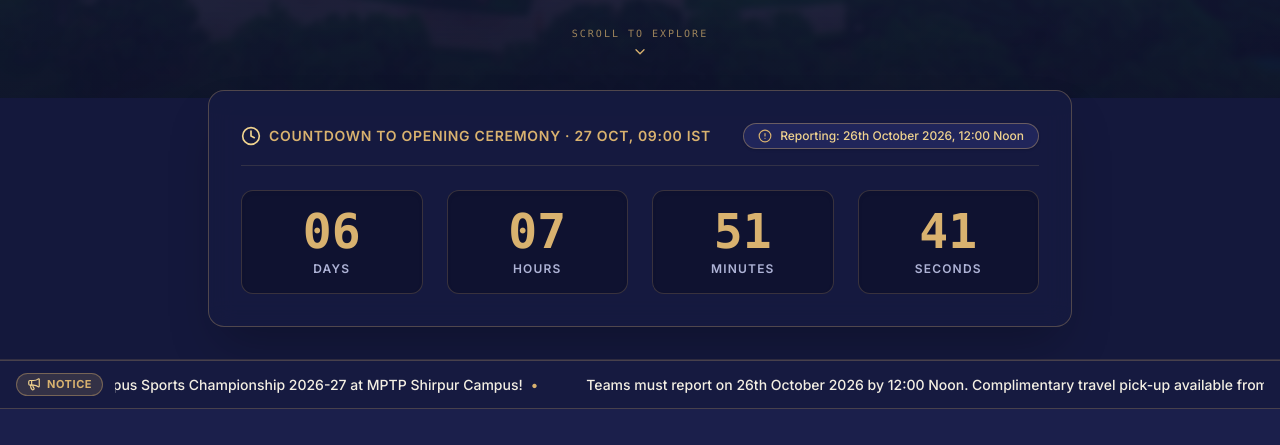
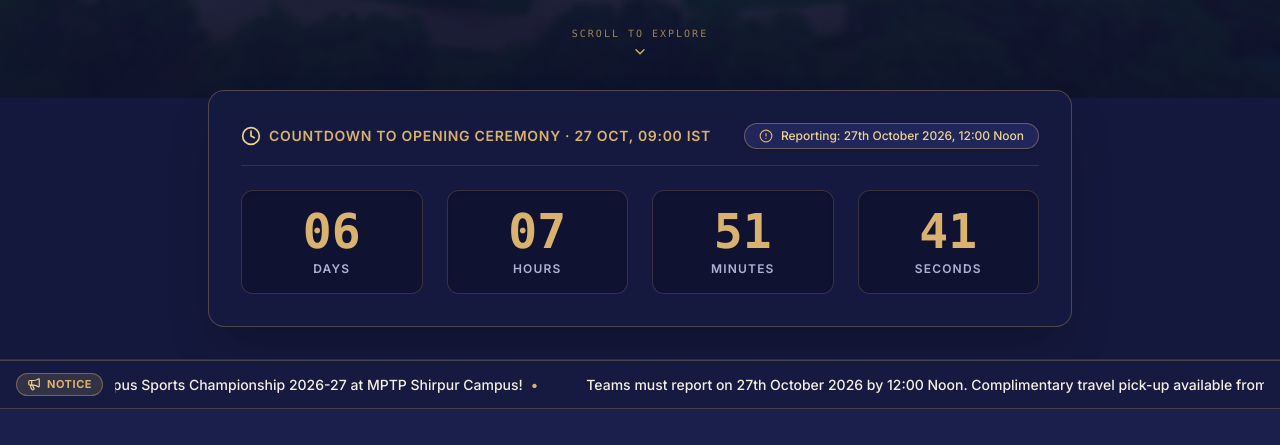
Before and after one commit to M270706/nmims-sports-championship, a Next.js app: page /home in a window 1280 px wide. Shown: the part 780-1225 px from the top of the page. Built offline with nearby package versions, Linux system fonts and the light colour scheme; no server answers; the database is empty.

Commit message:
Update championship reporting date to 27th October 2026, 12:00 Noon

```diff
--- a/src/app/actions/announcements.ts
+++ b/src/app/actions/announcements.ts
@@ -45,9 +45,9 @@ const DEFAULT_ANNOUNCEMENTS: AnnouncementItem[] = [
   {
     id: "ann-2",
     title: "Team Reporting Notice",
-    content: "Teams must report on 26th October 2026 by 12:00 Noon. Complimentary travel pick-up available from railway stations and airports.",
+    content: "Teams must report on 27th October 2026 by 12:00 Noon. Complimentary travel pick-up available from railway stations and airports.",
     startTime: "2026-10-25T08:00",
-    endTime: "2026-10-27T12:00",
+    endTime: "2026-10-27T18:00",
     priority: 2,
   },
   {
@@ -78,7 +78,7 @@ export async function getAnnouncementsAction(): Promise<AnnouncementItem[]> {
     title: a.title || "",
     content: a.content,
     priority: a.priority ?? 1,
-    startTime: a.start_time ? a.start_time.substring(0, 16) : "2026-10-26T09:00",
+    startTime: a.start_time ? a.start_time.substring(0, 16) : "2026-10-27T09:00",
     endTime: a.end_time ? a.end_time.substring(0, 16) : "2026-10-31T20:00",
   }));
 }
--- a/src/app/admin/announcements/page.tsx
+++ b/src/app/admin/announcements/page.tsx
@@ -13,7 +13,7 @@ import {
 export default function AdminAnnouncementsPage() {
   const [tickerList, setTickerList] = useState<AnnouncementItem[]>([]);
   const [content, setContent] = useState("");
-  const [startTime, setStartTime] = useState("2026-10-26T09:00");
+  const [startTime, setStartTime] = useState("2026-10-27T09:00");
   const [endTime, setEndTime] = useState("2026-10-31T20:00");
   const [priority, setPriority] = useState(1);
   const [editingItem, setEditingItem] = useState<AnnouncementItem | null>(null);
--- a/src/app/rules/page.tsx
+++ b/src/app/rules/page.tsx
@@ -71,7 +71,7 @@ export default function RulesPage() {
 
   const handleDownloadProforma = () => {
     alert(
-      "Eligibility Proforma template will be available for download from your campus sports director. Please submit on 26 October."
+      "Eligibility Proforma template will be available for download from your campus sports director. Please submit on 27th October 2026, 12:00 Noon."
     );
   };
 
--- a/src/app/travel/page.tsx
+++ b/src/app/travel/page.tsx
@@ -72,7 +72,7 @@ export default function TravelPage() {
                 Reporting Deadline
               </span>
               <h2 className="text-xl sm:text-2xl font-serif font-black text-gold-light mt-1">
-                Report on 26th October 2026 by 12:00 Noon
+                Reporting: 27th October 2026, 12:00 Noon
               </h2>
               <p className="text-xs sm:text-sm text-text-muted mt-1">
                 At Mukesh Patel Technology Park (MPTP), Shirpur Campus.
--- a/src/components/layout/Footer.tsx
+++ b/src/components/layout/Footer.tsx
@@ -235,7 +235,7 @@ export default function Footer() {
               Eligibility Rules
             </Link>
             <Link href="/travel" className="hover:text-gold transition-colors focus-visible:ring-1 focus-visible:ring-gold rounded">
-              Reporting: 26 Oct 12:00 Noon
+              Reporting: 27th Oct 2026, 12:00 Noon
             </Link>
             <Link href="/contact" className="hover:text-gold transition-colors focus-visible:ring-1 focus-visible:ring-gold rounded">
               Contact Us
--- a/src/components/ui/AnnouncementTicker.tsx
+++ b/src/components/ui/AnnouncementTicker.tsx
@@ -10,7 +10,7 @@ interface AnnouncementTickerProps {
 export default function AnnouncementTicker({
   announcements = [
     "Welcome to SVKM's NMIMS INTER CAMPUS SPORTS CHAMPIONSHIP 2026-27 at MPTP Shirpur Campus!",
-    "Teams must report on 26th October 2026 by 12:00 Noon. Complimentary travel pick-up available from railway stations and airports.",
+    "Teams must report on 27th October 2026 by 12:00 Noon. Complimentary travel pick-up available from railway stations and airports.",
     "Submit signed Eligibility Proforma and college ID on arrival at the accreditation desk.",
   ],
 }: AnnouncementTickerProps) {
--- a/src/components/ui/FAQAccordion.tsx
+++ b/src/components/ui/FAQAccordion.tsx
@@ -12,7 +12,7 @@ export const CHAMPIONSHIP_FAQS: FAQItem[] = [
   {
     question: "When should teams report?",
     answer:
-      "On 26th October 2026 by 12:00 Noon at Mukesh Patel Technology Park – Shirpur Campus. Team managers and players must complete registration and accreditation upon arrival.",
+      "On 27th October 2026 by 12:00 Noon at Mukesh Patel Technology Park – Shirpur Campus. Team managers and players must complete registration and accreditation upon arrival.",
   },
   {
     question: "When is the championship?",
--- a/src/config/tournament.ts
+++ b/src/config/tournament.ts
@@ -27,9 +27,9 @@ export const TOURNAMENT_CONFIG = {
   dateRange: {
     start: "2026-10-27T09:00:00+05:30",
     end: "2026-10-31T20:00:00+05:30",
-    reporting: "2026-10-26T12:00:00+05:30",
+    reporting: "2026-10-27T12:00:00+05:30",
   },
-  reportingText: "26th October 2026, 12:00 Noon",
+  reportingText: "27th October 2026, 12:00 Noon",
   organizedBy: "Sports Department, SVKM's NMIMS",
   hostCampus: "Mukesh Patel Technology Park (MPTP), Shirpur Campus",
   venueAddress: `Mukesh Patel Technology Park – Shirpur Campus
```
Also changed, not shown: 2 other files (tests, documents, lock files or other folders).
